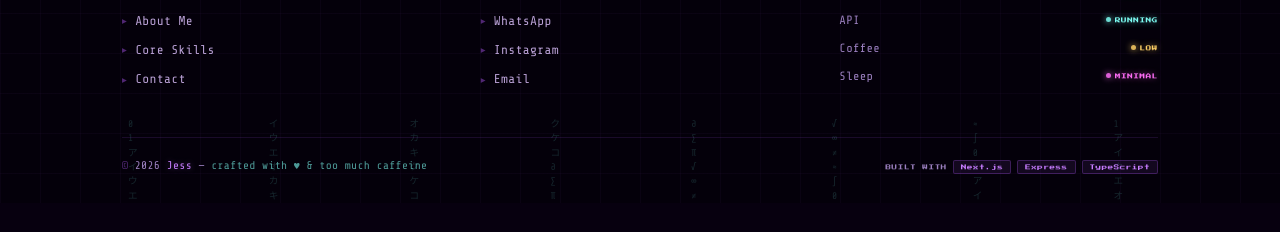
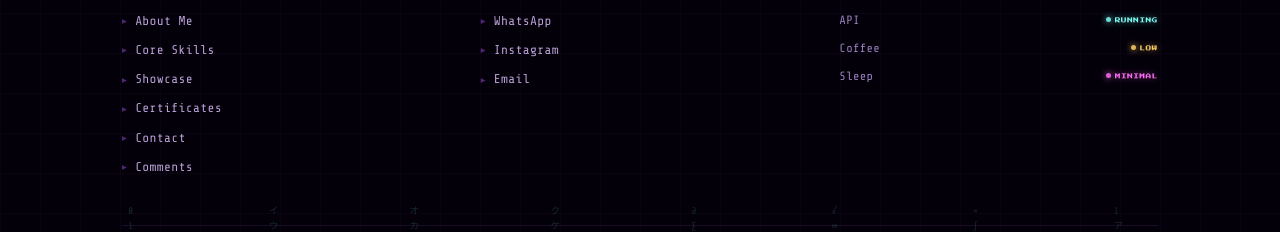
Before and after one commit to YudhaJeo/NextJS-ExpressJS-Seline-Porto, a Next.js app in the folder frontend_project/: page / in a window 1280 px wide. Shown: the part 5356-5588 px from the top of the page. Before the commit the page ends 5559 px from the top, so only its background shows below. Built offline with nearby package versions, Linux system fonts and the light colour scheme; no server answers.

Commit message:
UPD: Frontend - Penyesuaian Footer dengan menu navbar

```diff
--- a/frontend_project/components/Footer.tsx
+++ b/frontend_project/components/Footer.tsx
@@ -12,10 +12,13 @@ const ASCII_JESS = `
 
 const LINKS = {
   Navigate: [
-    { label: "Home",        href: "/#home" },
-    { label: "About Me",    href: "/#about" },
-    { label: "Core Skills", href: "/skills#skills" },
-    { label: "Contact",     href: "/skills#contact" },
+    { label: "Home",         href: "#home" },
+    { label: "About Me",     href: "#about" },
+    { label: "Core Skills",  href: "#skills" },
+    { label: "Showcase",     href: "#showcase" },
+    { label: "Certificates", href: "#certificates" },
+    { label: "Contact",      href: "#contact" },
+    { label: "Comments",      href: "#comments" },
   ],
   Connect: [
     { label: "GitHub",    href: "https://github.com/" },
```
